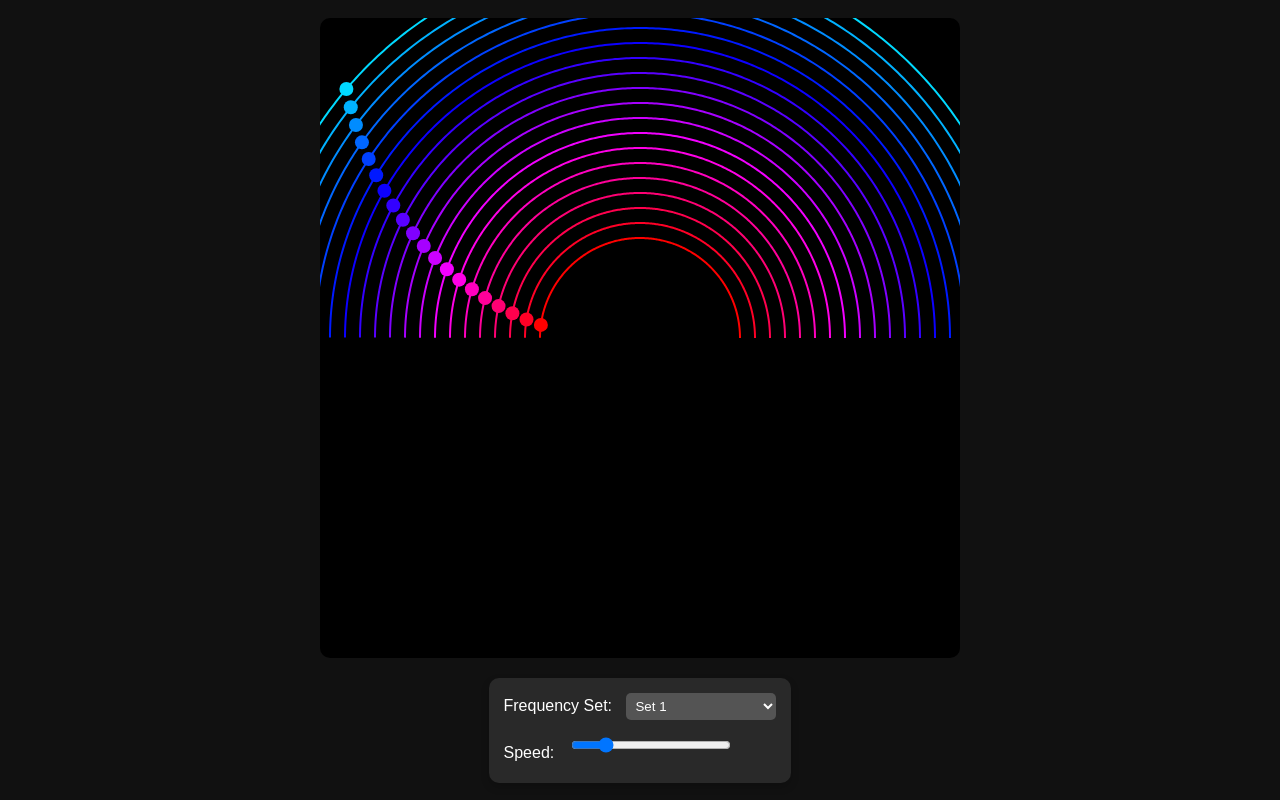
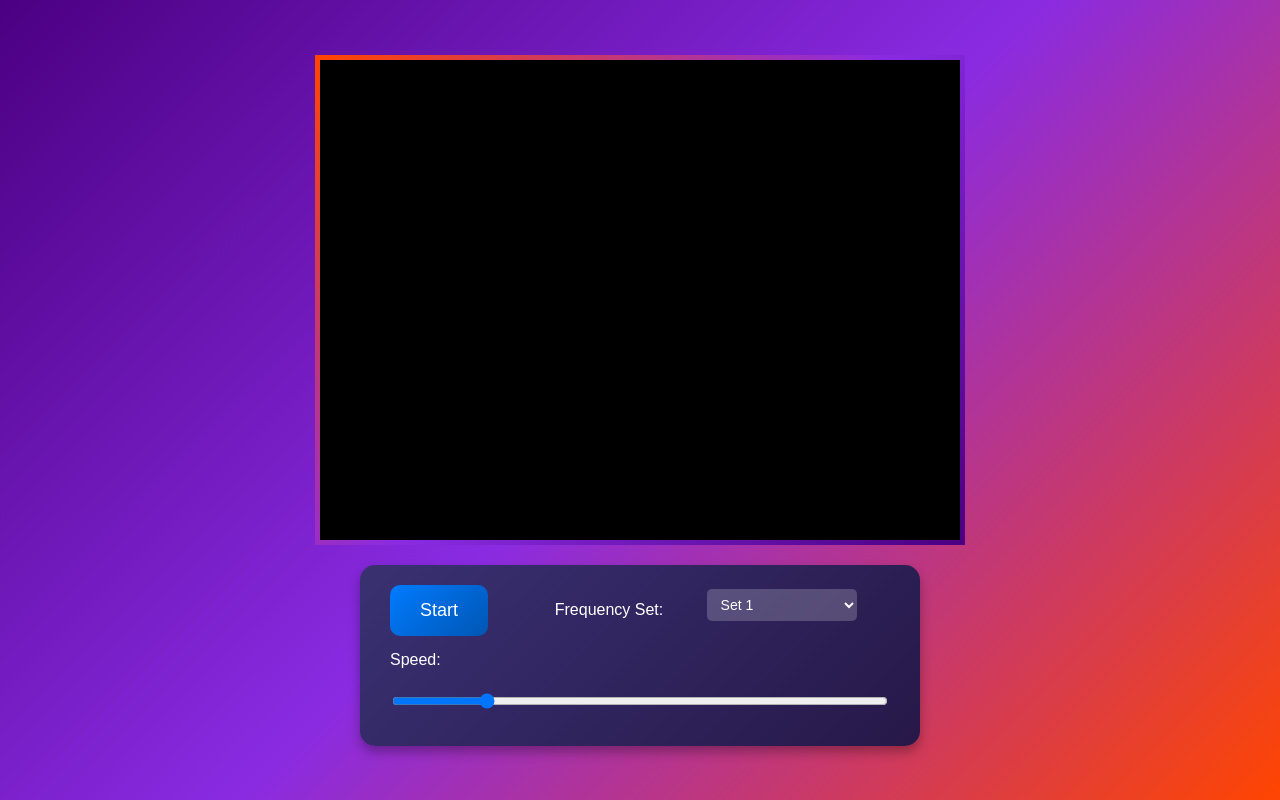
Before and after one commit to SafakOnol/Math-n-Music, a plain HTML site: page index.html in a window 1280 px wide. Drawn offline with Linux system fonts and the light colour scheme.

Commit message:
Update index.html

```diff
--- a/index.html
+++ b/index.html
@@ -8,7 +8,7 @@
                 flex-direction: column;
                 align-items: center;
                 justify-content: center;
-                background-color: #111;
+                background: linear-gradient(135deg, #4b0082, #8a2be2, #ff4500);
                 color: #fff;
                 font-family: Arial, sans-serif;
                 margin: 0;
@@ -16,11 +16,18 @@
             }
 
             #controls {
+                display: flex;
+                flex-wrap: wrap;
+                justify-content: space-between;
+                align-items: center;
+                gap: 15px;
                 margin-top: 20px;
-                background-color: rgba(255, 255, 255, 0.1);
-                padding: 15px;
-                border-radius: 10px;
-                box-shadow: 0 4px 8px rgba(0, 0, 0, 0.2);
+                background: linear-gradient(135deg, rgba(50, 50, 100, 0.9), rgba(20, 20, 70, 0.9));
+                padding: 20px 30px;
+                border-radius: 15px;
+                box-shadow: 0 6px 12px rgba(0, 0, 0, 0.3);
+                width: 90%;
+                max-width: 500px;
             }
 
             label {
@@ -36,16 +43,59 @@
                 color: #fff;
             }
 
-            select {
+            select,
+            input[type="range"] {
+                padding: 7px 10px;
+                border-radius: 5px;
+                border: none;
+                background-color: rgba(255, 255, 255, 0.2);
+                color: #fff;
+                font-size: 14px;
                 width: 150px;
             }
 
             input[type="range"] {
-                width: 150px;
+                width: 100%;
             }
 
             canvas {
+                border-radius: 15px;
+                border: 5px solid;
+                border-image: linear-gradient(135deg, #ff4500, #8a2be2, #4b0082) 1;
+            }
+
+            #startButton {
+                font-size: 18px;
+                padding: 15px 30px;
                 border-radius: 10px;
+                border: none;
+                background: linear-gradient(135deg, #007bff, #0056b3);
+                color: white;
+                cursor: pointer;
+                transition: background-color 0.3s ease, transform 0.3s ease, box-shadow 0.3s ease;
+            }
+
+            #startButton:hover {
+                background: linear-gradient(135deg, #0056b3, #003f7f);
+                transform: scale(1.05);
+                box-shadow: 0 4px 12px rgba(0, 123, 255, 0.8);
+            }
+            /* Responsive layout for controls */
+             @media (max-width: 600px) {
+            #controls {
+                flex-direction: column;
+                align-items: center;
+                width: 100%;
+            }
+
+            label {
+                margin: 0;
+            }
+
+            select,
+            input[type="range"] {
+                width: 100%;
+            }
             }
         </style>
     </head>
@@ -53,6 +103,11 @@
         <canvas id="mainCanvas" style="background-color: black;"></canvas>
 
         <div id="controls">
+
+            <button id="startButton">Start</button>
+
+            <br>
+
             <label for="frequencySet">Frequency Set:</label>
             <select id="frequencySet">
                 <option value="0">Set 1</option>
@@ -78,7 +133,7 @@
             const mainCanvas = document.getElementById('mainCanvas');
             const context = mainCanvas.getContext("2d");
             mainCanvas.width = canvasSize;
-            mainCanvas.height = canvasSize;
+            mainCanvas.height = canvasSize * 3/4;
 
             const trackCenter = { x: canvasSize / 2, y : canvasSize / 2 };
             const trackRadiusMin = 100;
@@ -124,7 +179,16 @@
                 requestAnimationFrame(animate);
             }
 
+            document.getElementById('startButton').addEventListener('click', function () {
+                initializeBallsAndTracks();
+                animate(); // Start animation loop
 
+                // Enable controls after starting the animation
+                document.getElementById('frequencySet').disabled = false;
+                document.getElementById('ballSpeedMin').disabled = false;
+
+                this.disabled = true; // Disable start button after use
+            });
 
             document.getElementById('frequencySet').addEventListener('change',function() {
                 soundFrequencies = frequencySets[this.value];
@@ -137,8 +201,7 @@
             });
 
 
-            initializeBallsAndTracks(); // Initialize on page load
-            animate(); // Start animation loop
+
 
 
         </script>
```
